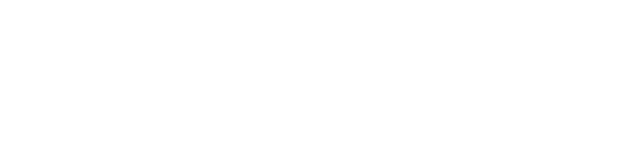
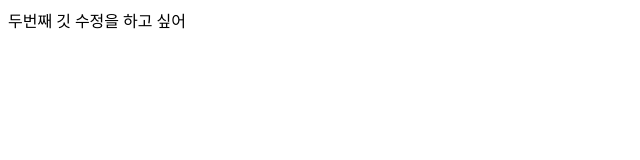
Before and after one commit to JOYmet33/movie_list, a plain HTML site: page index.html in a window 1280 px wide. Shown: the whole page, without its empty margins (0-640 px from the left). Drawn offline with Linux system fonts and the light colour scheme.

Commit message:
개인프로젝(테스트)_24.4.25.

```diff
--- a/index.html
+++ b/index.html
@@ -8,6 +8,6 @@
 </head>
 <body>
     <script src="./movie.js"></script>
-
+    두번째 깃 수정을 하고 싶어
 </body>
 </html>
```
